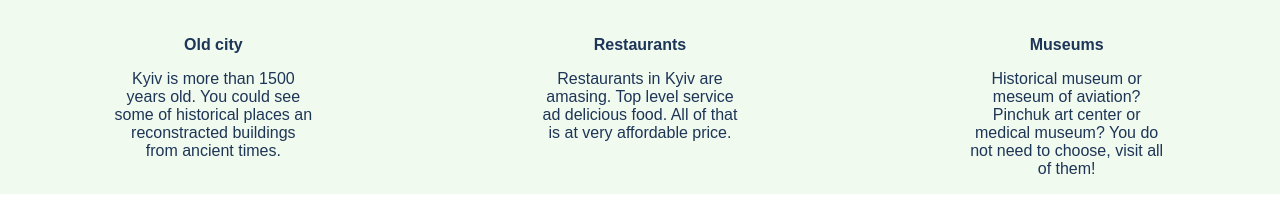
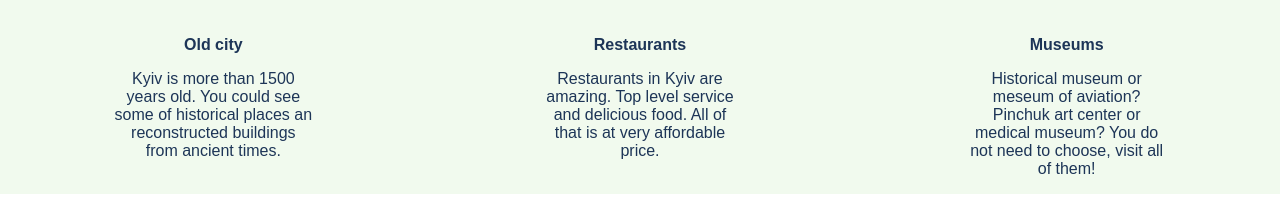
Before and after one commit to ferikand/hometown-webpage, a plain HTML site: page index.html in a window 1280 px wide. Shown: the part 508-718 px from the top of the page. Drawn offline with nearby package versions, Linux system fonts and the light colour scheme.

Commit message:
fix: fixed grammatical mistakes

```diff
--- a/index.html
+++ b/index.html
@@ -26,7 +26,7 @@
           <div class="activities-description">
             <p>
               Kyiv is more than 1500 years old. You could see some of historical
-              places an reconstracted buildings from ancient times.
+              places an reconstructed buildings from ancient times.
             </p>
           </div>
         </div>
@@ -38,7 +38,7 @@
           <h3>Restaurants</h3>
           <div class="activities-description">
             <p>
-              Restaurants in Kyiv are amasing. Top level service ad delicious
+              Restaurants in Kyiv are amazing. Top level service and delicious
               food. All of that is at very affordable price.
             </p>
           </div>
```
